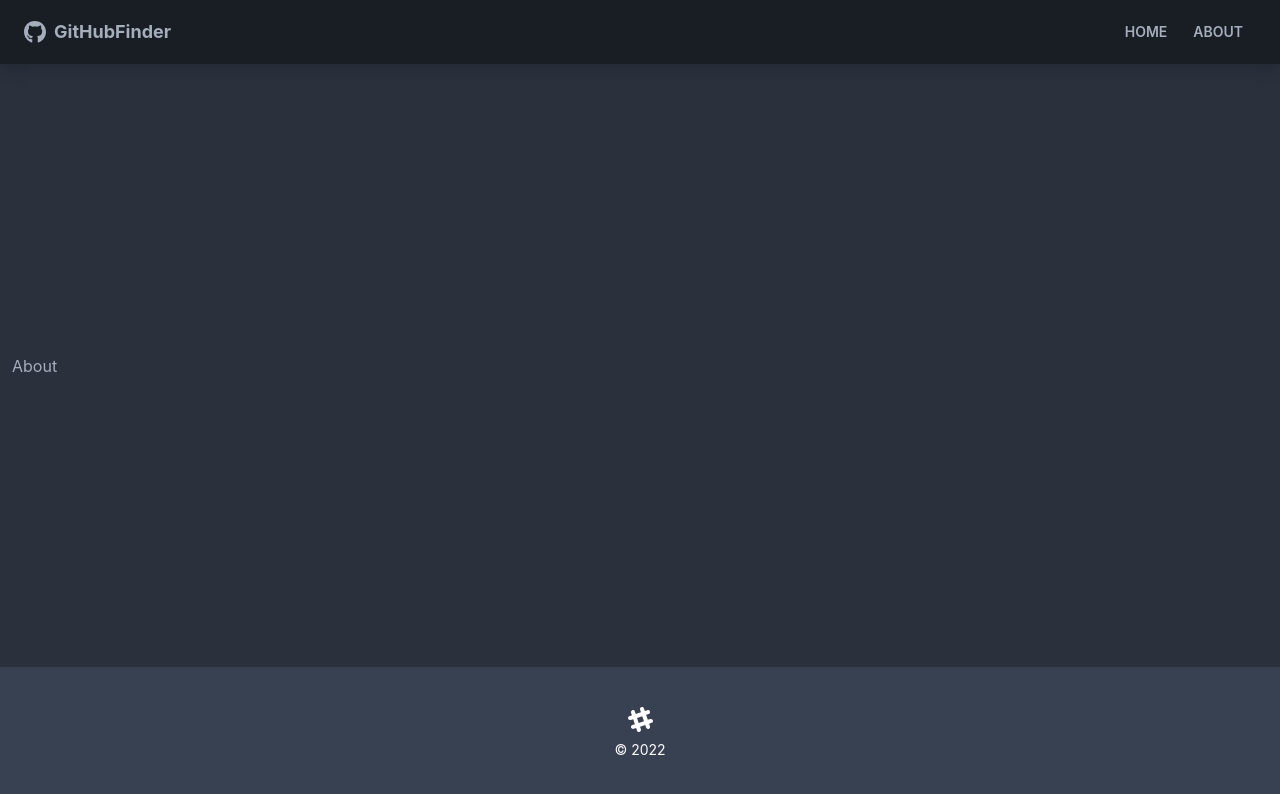
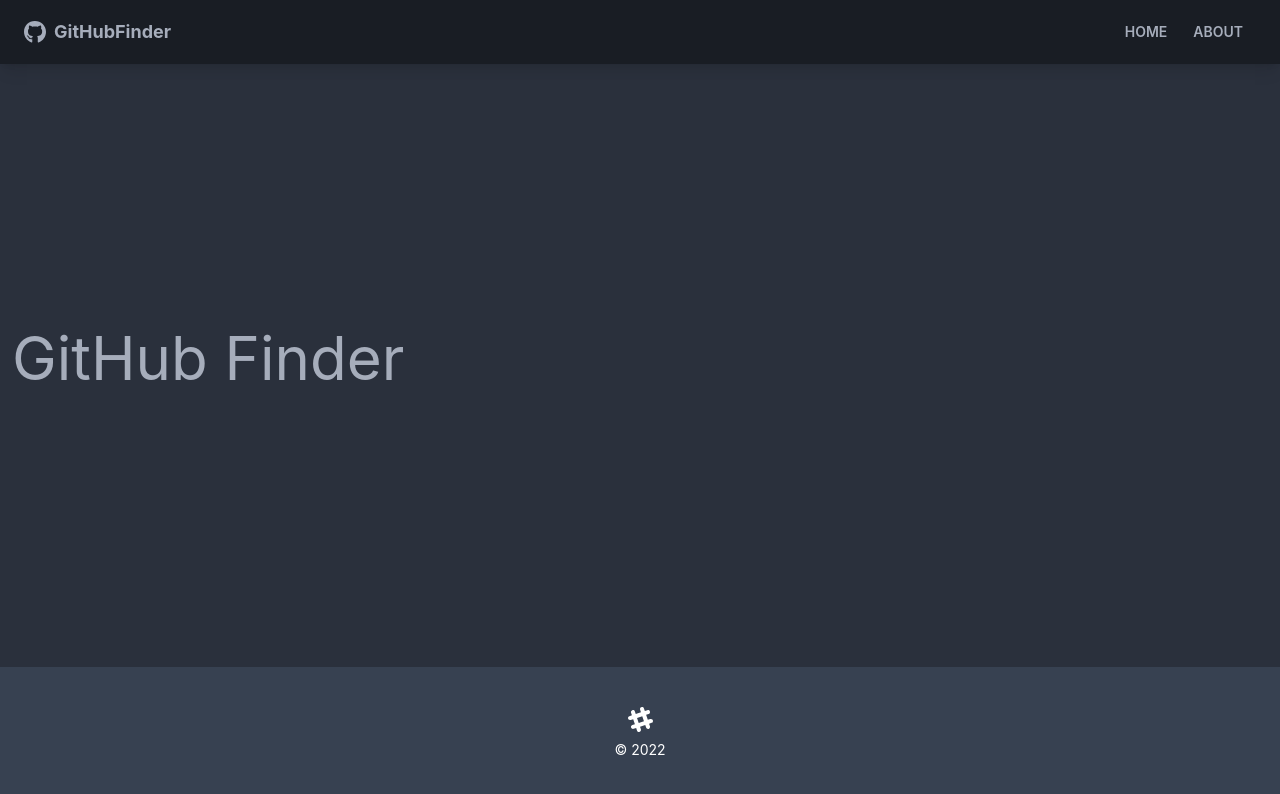
Before and after one commit to i-doshechnikow/github-finder, a React (Create React App) app: page /about in a window 1280 px wide. Shown: the top 794 px of the page. Built offline with nearby package versions, Linux system fonts and the light colour scheme.

Commit message:
edit content

```diff
--- a/src/pages/About.jsx
+++ b/src/pages/About.jsx
@@ -1,6 +1,8 @@
 function About() {
     return (
-        <div>About</div>
+        <div>
+            <h1 className="text-6xl mb-4">GitHub Finder</h1>
+        </div>
     )
 }
 
--- a/src/pages/Home.jsx
+++ b/src/pages/Home.jsx
@@ -1,6 +1,8 @@
 function Home() {
     return (
-        <div>Home</div>
+        <div>
+            <h1 className="text-6xl">Welcome</h1>
+        </div>
     )
 }
 
--- a/src/pages/NotFound.jsx
+++ b/src/pages/NotFound.jsx
@@ -1,6 +1,8 @@
 function NotFound() {
     return (
-        <div>NotFound</div>
+        <div>
+            <h1 className="text-6xl mb-4">Oops, page not found</h1>
+        </div>
     )
 }
 
```
